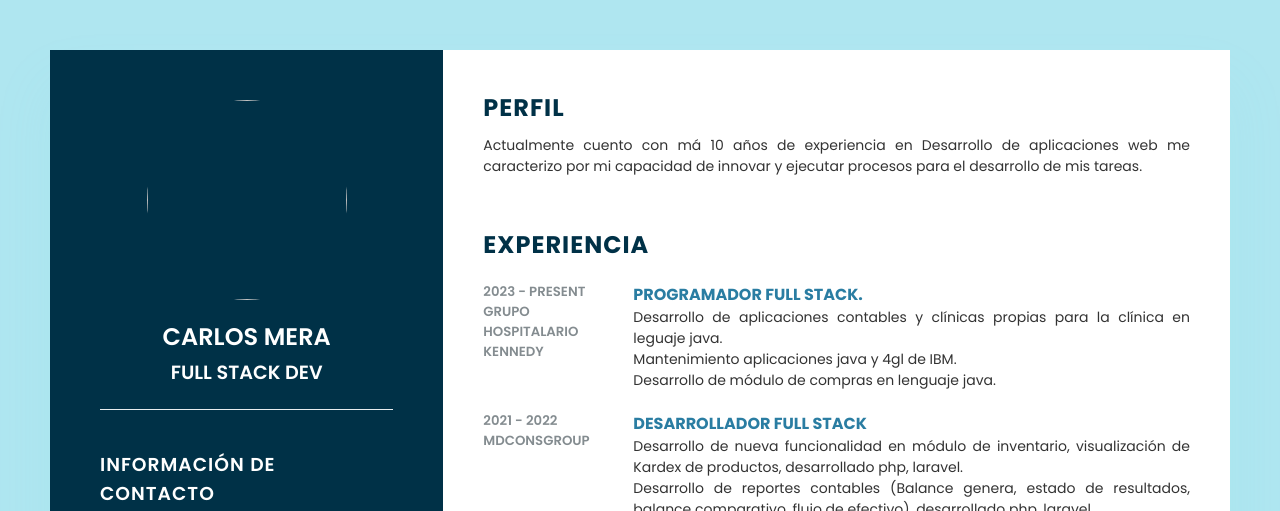
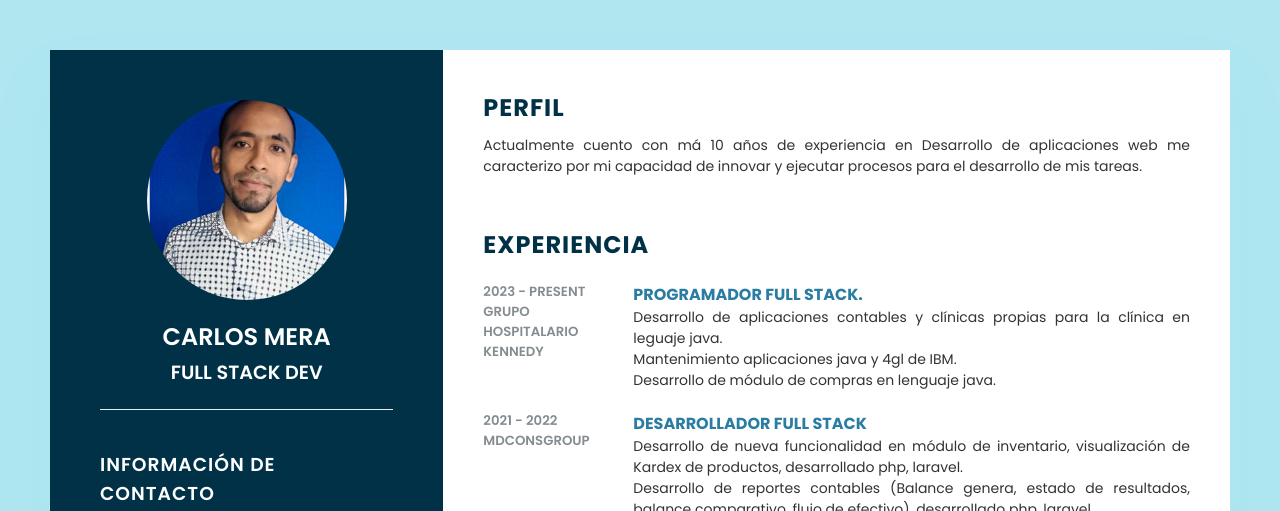
Before and after one commit to car1osmera1eon/carlosmeraleon, a plain HTML site: page index.html in a window 1280 px wide. Shown: the top 511 px of the page. Drawn offline with Linux system fonts and the light colour scheme; the site is published under a folder, as on GitHub Pages, so addresses that start at the root find nothing.

Commit message:
Edit
Ediit src img

```diff
--- a/index.html
+++ b/index.html
@@ -13,7 +13,7 @@
                 <div class="profileText">
                     <div class="imgBx">
                         <!-- <img src="https://i.imgur.com/w6EuJ02.jpg" class='img'> -->
-                        <img src="/img/caml.jpg" class='img'>
+                        <img src="img/caml.jpg" class='img'>
                     </div>
                     <h2>Carlos Mera<br><span>Full stack Dev </span></h2>
                 </div>
```
